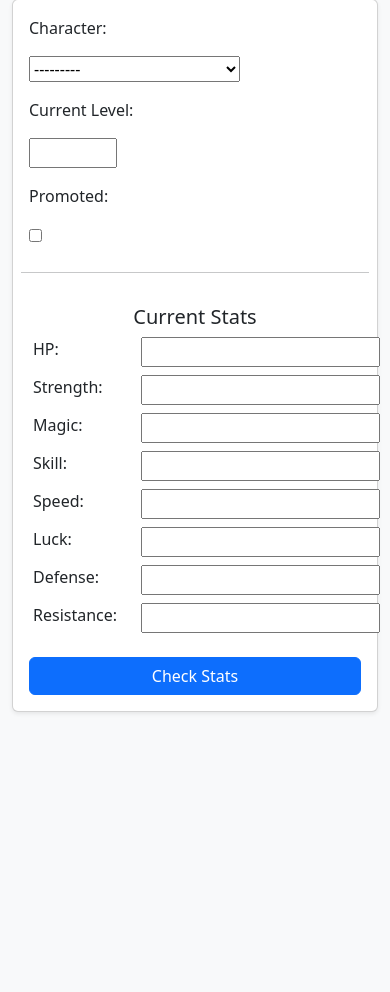
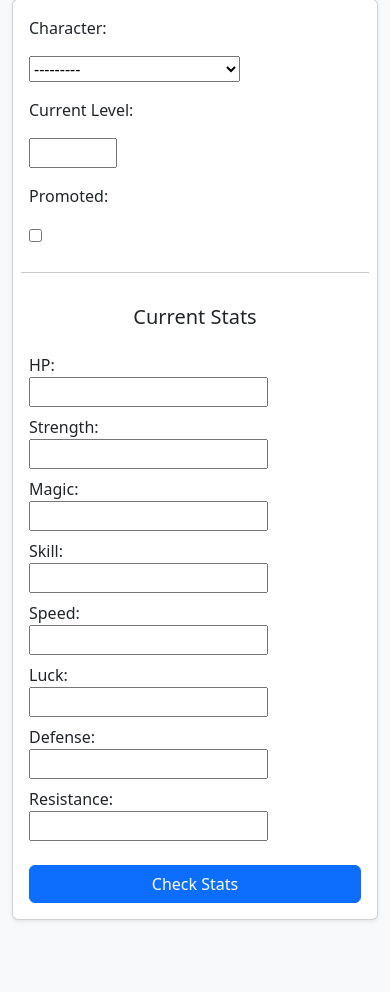
Before and after one commit to DanielCusack/TRPG-Stat-Utilities, a Django app: page / in a window 390 px wide. Shown: the part 193-1185 px from the top of the page. Before the commit the page ends 906 px from the top, so only its background shows below. Run offline with Django 5.2, Linux system fonts and the light colour scheme; data comes from the database, SQL or seed files in the repository.

Commit message:
fe9: fix alignment of stat input form for mobile

```diff
--- a/calculator/templates/calculator/stat_check.html
+++ b/calculator/templates/calculator/stat_check.html
@@ -50,48 +50,56 @@
                 <hr class="mt-4">
 
                 <h5 class="text-center">Current Stats</h5>
+                <div class="col-12">
                     <div class="row">
+
+                        <!-- LEFT COLUMN -->
                         <div class="col-12 col-md-6">
+
                             <div class="row mb-2">
-                            <div class="col-4">{{ form.hp.label_tag }}</div>
-                            <div class="col-8">{{ form.hp }}</div>
+                                <div class="col-12 col-md-3">{{ form.hp.label_tag }}</div>
+                                <div class="col-12 col-md-3">{{ form.hp }}</div>
                             </div>
 
                             <div class="row mb-2">
-                            <div class="col-4">{{ form.strength.label_tag }}</div>
-                            <div class="col-8">{{ form.strength }}</div>
+                                <div class="col-12 col-md-3">{{ form.strength.label_tag }}</div>
+                                <div class="col-12 col-md-3">{{ form.strength }}</div>
                             </div>
 
                             <div class="row mb-2">
-                            <div class="col-4">{{ form.magic.label_tag }}</div>
-                            <div class="col-8">{{ form.magic }}</div>
+                                <div class="col-12 col-md-3">{{ form.magic.label_tag }}</div>
+                                <div class="col-12 col-md-3">{{ form.magic }}</div>
                             </div>
 
                             <div class="row mb-2">
-                            <div class="col-4">{{ form.skill.label_tag }}</div>
-                            <div class="col-8">{{ form.skill }}</div>
-                        </div>
+                                <div class="col-12 col-md-3">{{ form.skill.label_tag }}</div>
+                                <div class="col-12 col-md-3">{{ form.skill }}</div>
                             </div>
 
+                        </div>
+
+                        <!-- RIGHT COLUMN -->
                         <div class="col-12 col-md-6">
+
                             <div class="row mb-2">
-                            <div class="col-4">{{ form.speed.label_tag }}</div>
-                            <div class="col-8">{{ form.speed }}</div>
+                                <div class="col-12 col-md-3">{{ form.speed.label_tag }}</div>
+                                <div class="col-12 col-md-3">{{ form.speed }}</div>
                             </div>
 
                             <div class="row mb-2">
-                            <div class="col-4">{{ form.luck.label_tag }}</div>
-                            <div class="col-8">{{ form.luck }}</div>
+                                <div class="col-12 col-md-3">{{ form.luck.label_tag }}</div>
+                                <div class="col-12 col-md-3">{{ form.luck }}</div>
                             </div>
 
                             <div class="row mb-2">
-                            <div class="col-4">{{ form.defense.label_tag }}</div>
-                            <div class="col-8">{{ form.defense }}</div>
+                                <div class="col-12 col-md-3">{{ form.defense.label_tag }}</div>
+                                <div class="col-12 col-md-3">{{ form.defense }}</div>
                             </div>
 
                             <div class="row mb-2">
-                            <div class="col-4">{{ form.resistance.label_tag }}</div>
-                            <div class="col-8">{{ form.resistance }}</div>
+                                <div class="col-12 col-md-3">{{ form.resistance.label_tag }}</div>
+                                <div class="col-12 col-md-3">{{ form.resistance }}</div>
+                            </div>
                         </div>
                     </div>
                 </div>
```
Lines whose indentation alone changed are shown as unchanged.
